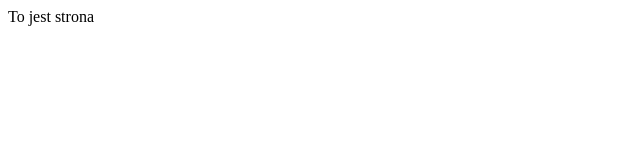
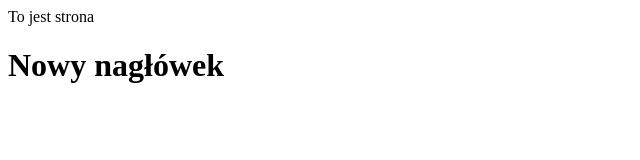
Before and after one commit to Azitsuj/GitGit, a plain HTML site: page index.html in a window 1280 px wide. Shown: the whole page, without its empty margins (0-640 px from the left). Drawn offline with Linux system fonts and the light colour scheme.

Commit message:
7 commit

```diff
--- a/index.html
+++ b/index.html
@@ -2,6 +2,9 @@
 
 <body>
 To jest strona
+<h1>
+Nowy nagłówek
+</h1>
 </body>
 
 </html>
```
